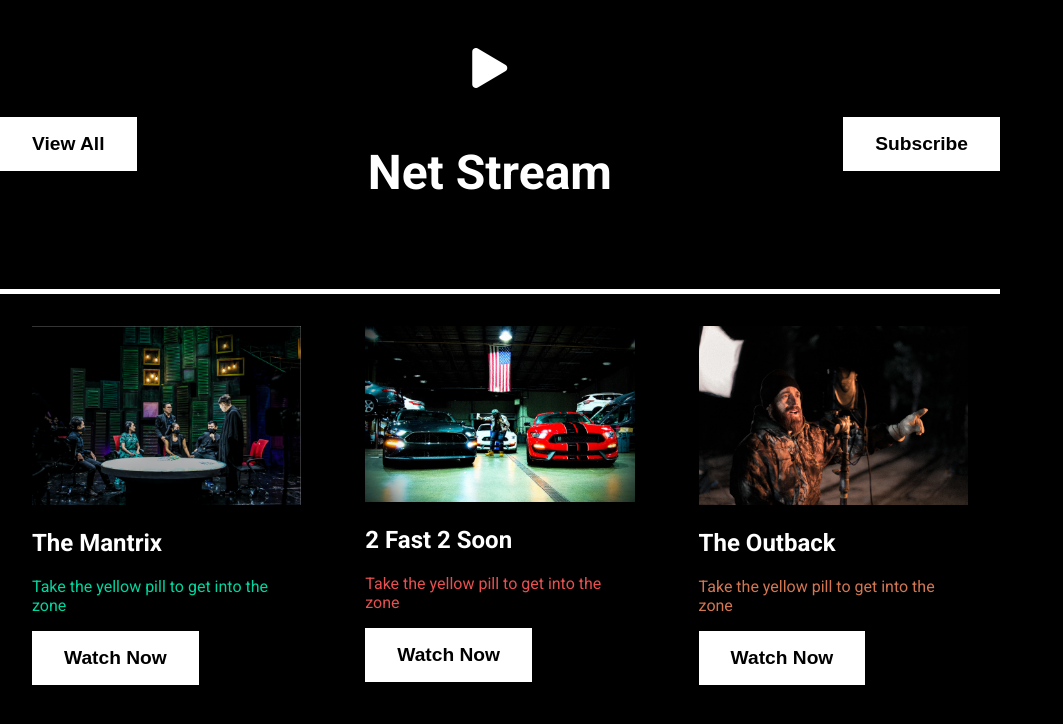
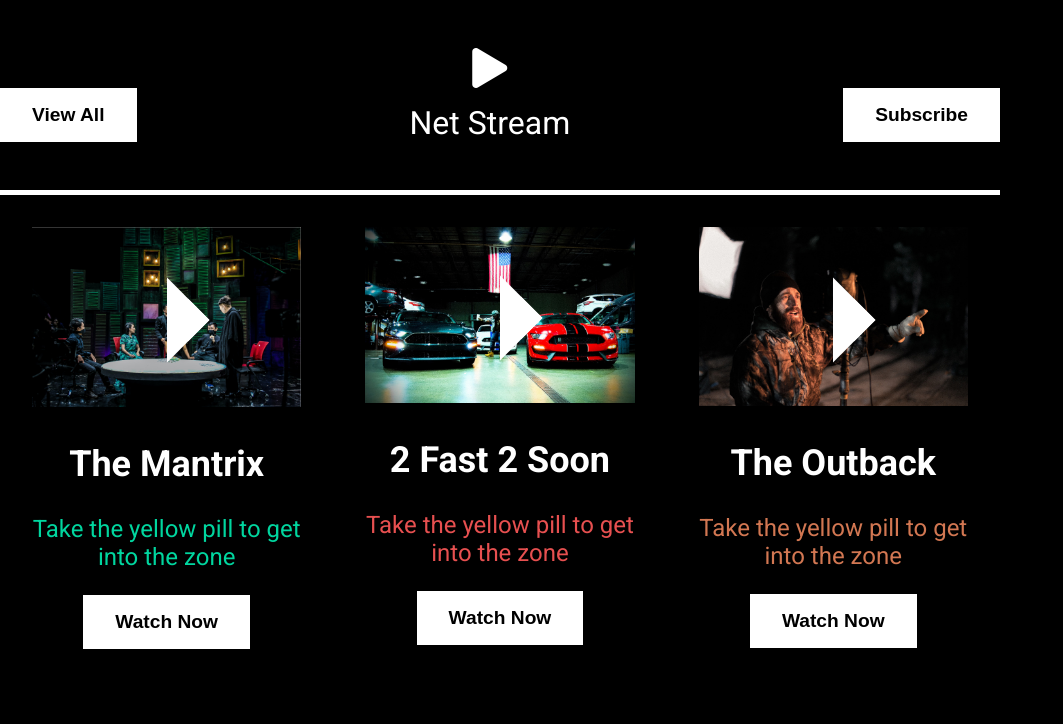
Before and after one commit to aaron-might/streaming_design, a plain HTML site: page index.html in a window 1280 px wide. Shown: the whole page, without its empty margins (0-1063 px from the left). Drawn offline with Linux system fonts and the light colour scheme.

Commit message:
create an image-container and add play button in it

```diff
--- a/index.html
+++ b/index.html
@@ -4,7 +4,7 @@
 <head>
     <meta charset="UTF-8" />
     <meta name="viewport" content="width=device-width, initial-scale=1.0" />
-    <title>BASE</title>
+    <title>Streaming Design</title>
     <link rel="stylesheet" href="https://cdnjs.cloudflare.com/ajax/libs/font-awesome/5.14.0/css/all.min.css" />
     <link rel="stylesheet" href="style.css" />
     <script src="script.js" defer></script>
@@ -15,7 +15,7 @@
         <nav>
             <button> View All </button>
             <div class="logo"><i class="fas fa-play"></i>
-                <h1>Net Stream</h1>
+                Net Stream
             </div>
             <button>Subscribe</button>
         </nav>
@@ -23,27 +23,32 @@
             <div class="container">
                 <div class="row">
                     <div class="col">
-                        <img src="images/img-1.jpg" alt="img-1" class="play">
+                        <div class="image-container">
+                            <img src="images/img-1.jpg" alt="img-1" class="play" />
+                        </div>
                         <h2>The Mantrix</h2>
                         <p class="green"> Take the yellow pill to get into the zone</p>
                         <button>Watch Now</button>
                     </div>
                     <div class="col">
-                        <img src="images/img-2.jpg" alt="img-1" class="play">
+                        <div class="image-container">
+                            <img src="images/img-2.jpg" alt="img-2" class="play" />
+                        </div>
                         <h2>2 Fast 2 Soon</h2>
                         <p class="red"> Take the yellow pill to get into the zone</p>
                         <button>Watch Now</button>
                     </div>
                     <div class="col">
-                        <img src="images/img-3.jpg" alt="img-1" class="play">
+                        <div class="image-container">
+                            <img src="images/img-3.jpg" alt="img-3" class="play" />
+                        </div>
                         <h2>The Outback</h2>
-                        <p class="orange"> Take the yellow pill to get into the zone</p>
+                        <p class="orange">Take the yellow pill to get into the zone</p>
                         <button>Watch Now</button>
                     </div>
                 </div>
             </div>
         </main>
-
     </div>
 </body>
 
--- a/style.css
+++ b/style.css
@@ -20,18 +20,39 @@ body {
     display: flex;
 }
 .col {
+    font-size: 1.5rem;
     padding: 2rem;
     width: 33.33%;
+    text-align: center;
 }
 .col img{
     max-width: 100%;
+    position: relative;
+}
+.image-container{
+    position: relative;
+}
+.image-container::after{
+    content:'\f04b';
+    /* background-color: #fff; */
+    position: absolute;
+    border: 30px solid white;
+    border-left-color: transparent;
+    border-top-color: transparent;
+    top:50%;
+    left:50%;
+    transform: translate(-50%, -50%) rotate(-45deg);
+    height: 0px;
+    width: 0px;
+    z-index: 10;
+
 }
 nav {
     display: flex;
     justify-content: space-between;
     border-bottom: 5px solid #fff;
     padding :3rem 0;
-    align-items: center;
+    align-items: flex-end;
     text-align: center;
 }
 .logo {
@@ -40,6 +61,7 @@ nav {
 .logo i {
     font-size: 4rem;
     font-size: 2.5rem;
+    display: block;
     margin-bottom: 1rem;
 }
 
```
